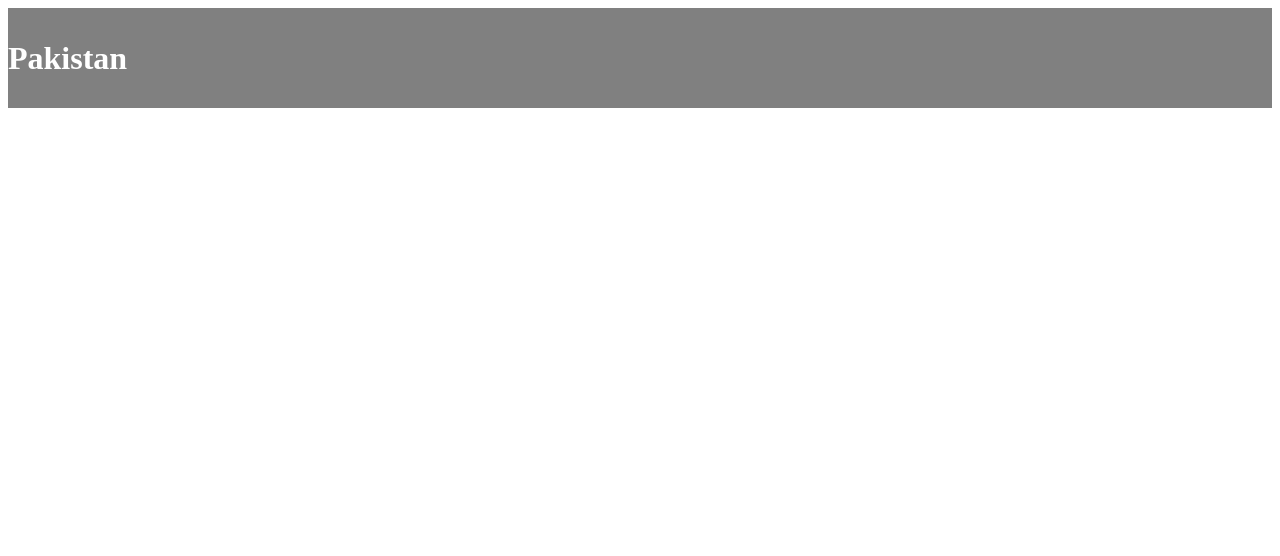
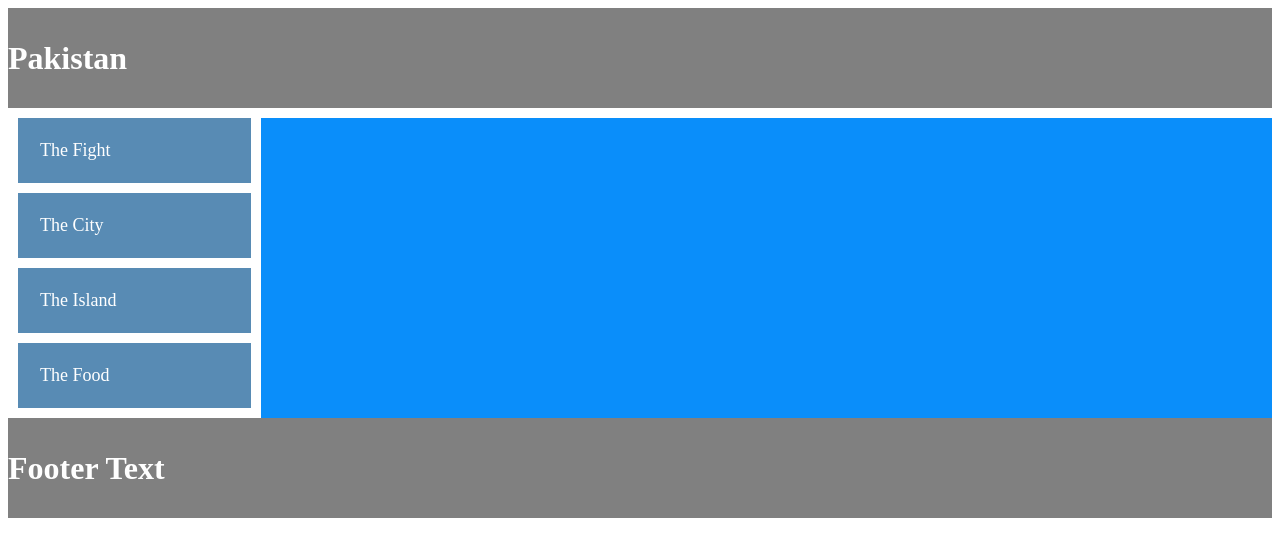
Before and after one commit to aasadlion/css-working, a plain HTML site: page index.html in a window 1280 px wide. Drawn offline with Linux system fonts and the light colour scheme.

Commit message:
Navigation sidebar complete

```diff
--- a/index.html
+++ b/index.html
@@ -3,16 +3,36 @@
   <head>
     <title>Class Work</title>
 
-<link rel="stylesheet" href="style.css">
-
+    <link rel="stylesheet" href="style.css" />
   </head>
   <body>
-    <div id="Header">
+    <!-- Header -->
+    <div id="Header" class="textcontent">
+      <h1>Pakistan</h1>
+    </div>
 
-<h1>Pakistan</h1>
+    <div id="MainContent">
+      <div id="nav">
 
+<div class="navitem">The Fight</div>
+<div class="navitem">The City</div>
+<div class="navitem">The Island</div>
+<div class="navitem">The Food</div>
+      </div>
+
+      <div id="content">
+
+
+
+
+
+
+      </div>
     </div>
-    <div id="MianContent "></div>
-    <div id="footer"></div>
+
+    <!-- footer -->
+    <div id="footer" class="textcontent">
+      <h1>Footer Text</h1>
+    </div>
   </body>
 </html>
--- a/style.css
+++ b/style.css
@@ -1,10 +1,47 @@
-#Header{
 
-background-color: grey;
+.textcontent{
 
-height: 100px;
-color: white;
+    background-color: grey;
 
-display: flex;
-align-items: center;
+    height: 100px;
+    color: white;
+
+    display: flex;
+    align-items: center;
+
 }
+
+#MainContent{
+
+    background-color: rgb(10, 142, 250);
+    height: 300px;
+
+
+}
+
+#nav{
+height: 400px;
+width: 20%;
+background-color: rgb(255, 255, 255);
+
+
+
+}
+
+.navitem{
+
+    background-color: rgb(88, 139, 180);
+ font-size: large;
+padding: 22px;
+margin: 10px;
+ color: white;
+
+}
+
+
+#content{
+
+    height: 400px;
+width: 80%;
+
+}
```
